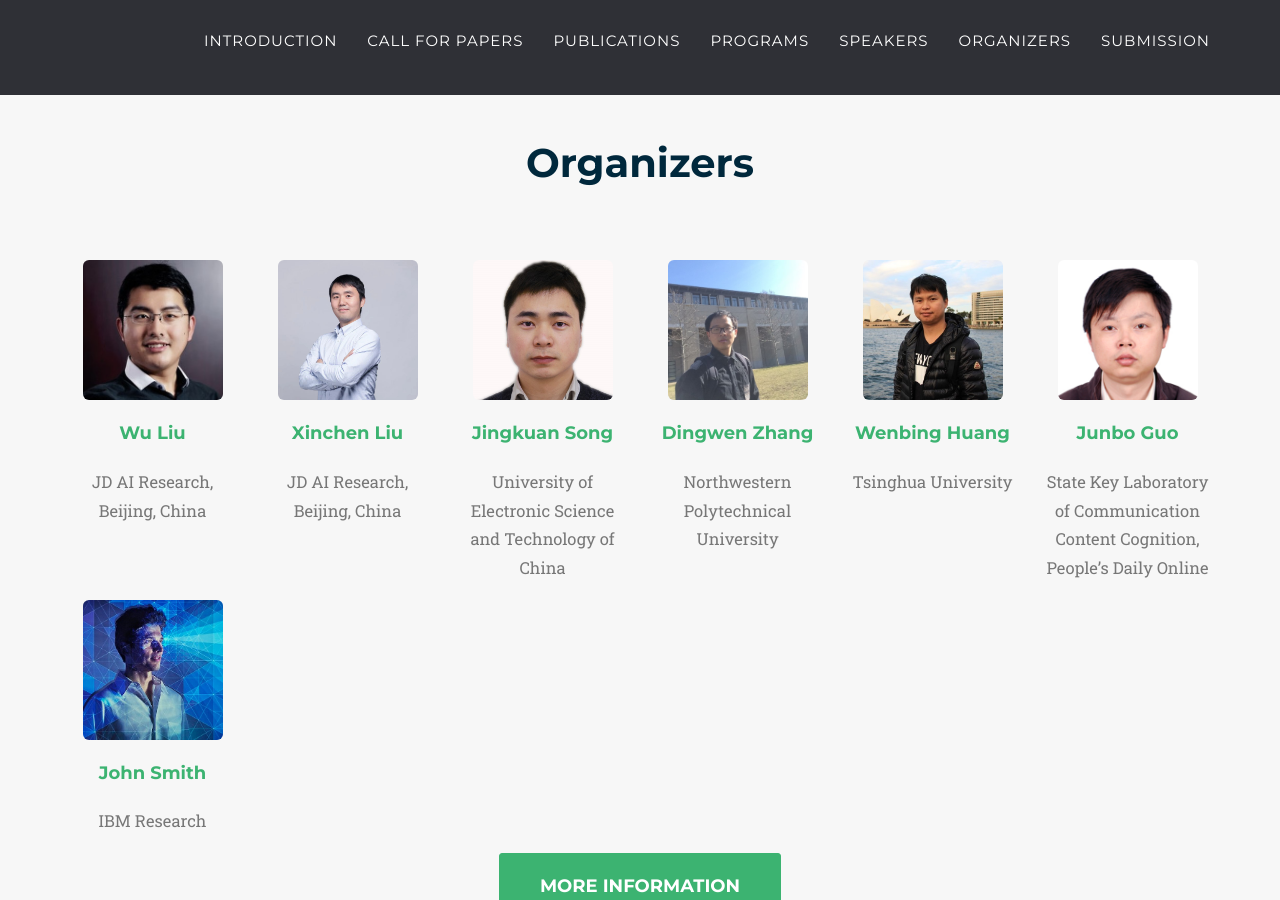
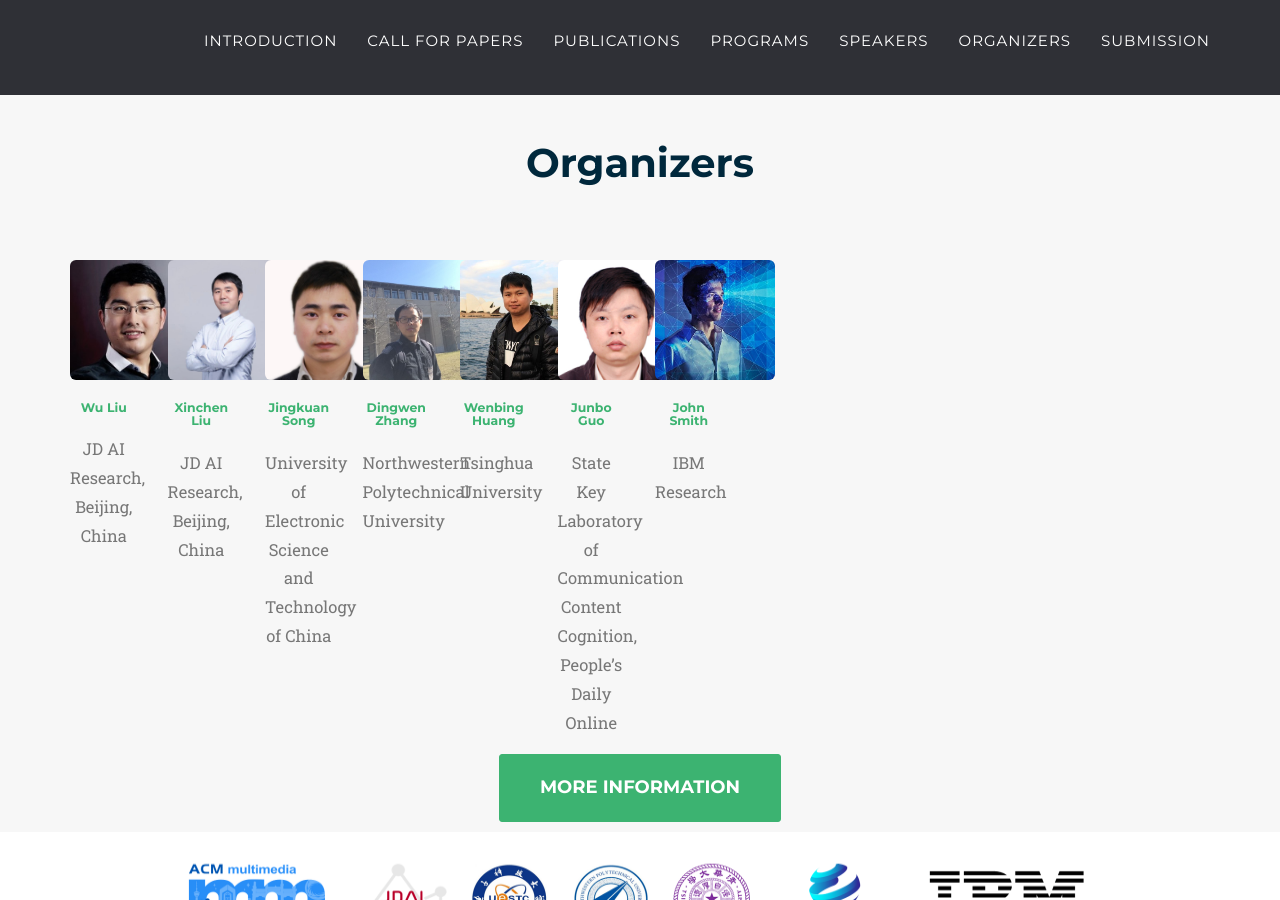
Before and after one commit to MCFR-MM22/MCFR-MM22.github.io, a Jekyll site: the page built from index.html, in a window 1280 px wide and 900 px high, scrolled down 2953 px. Built offline with Jekyll 4.4.1, drawn with Linux system fonts in a browser that asks for light colours; some web fonts are replaced.

Commit message:
Update organizers.html

```diff
--- a/_includes/2021_data/organizers.html
+++ b/_includes/2021_data/organizers.html
@@ -9,12 +9,12 @@
             </div>
             <div class="row">
             {% for post in site.data.twenty_21.organizers %}
-                <div class="col-sm-2 speakers-item">
+                <div class="col-sm-1 speakers-item">
                     <!-- <a href="{{ post.name }}" class="speakers-link" data-toggle="modal"> -->
-                    <center><img src="../css/2021_style/img/organizers/{{ post.thumbnail }}" class="img-centered img-rounded"  width="140px" height="140px"/></center>
+                    <center><img src="../css/2021_style/img/organizers/{{ post.thumbnail }}" class="img-centered img-rounded"  width="120px" height="120px"/></center>
                     <!-- </a> -->
                     <center><div class="speakers-caption" >
-                        <a href="/organizers_info"><h4 style="text-transform: capitalize;">{{ post.name }}</h4></a>
+                        <a href="/organizers_info"><h5 style="text-transform: capitalize;">{{ post.name }}</h4></a>
                         <p class="text-muted">{{ post.subtitle }}</p>
                     </div></center>
                 </div>
```
